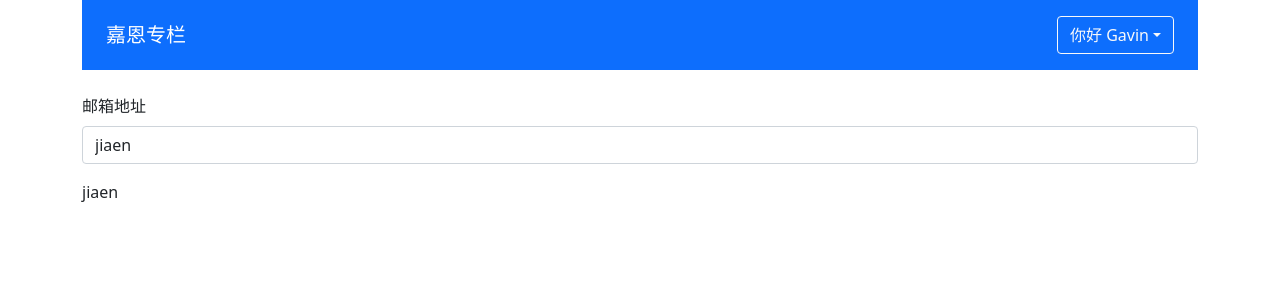
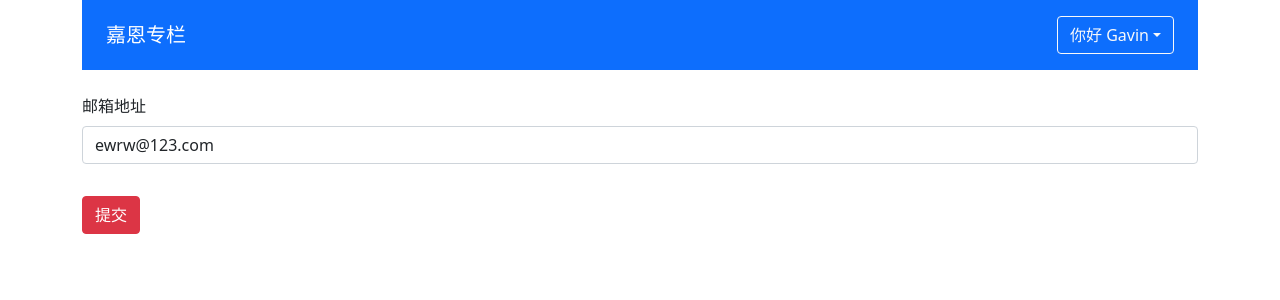
Before and after one commit to jiaen188/vue3-zhihu-project, a Vue app: page / in a window 1280 px wide. Shown: the top 300 px of the page. Built offline with nearby package versions, Linux system fonts and the light colour scheme.

Commit message:
feat: mitt监听器

```diff
--- a/package.json
+++ b/package.json
@@ -9,6 +9,7 @@
   },
   "dependencies": {
     "bootstrap": "^5.0.0-alpha1",
+    "mitt": "^2.1.0",
     "vue": "^3.0.0"
   },
   "devDependencies": {
--- a/src/App.vue
+++ b/src/App.vue
@@ -2,13 +2,15 @@
   <div class="container">
     <global-header :user="currentUser"></global-header>
     <!-- <column-list :list="list" /> -->
-    <form action="">
+    <validate-form action="" @form-submit="onFormSubmit">
       <div class="mb-3">
         <label class="form-label">邮箱地址</label>
-        <validate-input :rules="emailRules" v-model="emailVal" />
-        {{emailVal}}
+        <validate-input ref="inputRef" :rules="emailRules" v-model="emailVal" type="text" placeholder="请输入邮箱地址" />
       </div>
-    </form>
+      <template v-slot:submit>
+        <div class="btn btn-danger">提交</div>
+      </template>
+    </validate-form>
   </div>
 </template>
 
@@ -18,6 +20,7 @@ import 'bootstrap/dist/css/bootstrap.min.css'
 import ColumnList, { ColumnProps } from './components/ColumnList.vue'
 import GlobalHeader, { UserProps } from './components/GlobalHeader.vue'
 import ValidateInput, { RulesProp } from './components/ValidateInput.vue'
+import ValidateForm from './components/ValidateForm.vue'
 
 const currentUser: UserProps = {
   isLogin: true,
@@ -55,19 +58,26 @@ export default defineComponent({
   components: {
     // ColumnList,
     GlobalHeader,
-    ValidateInput
+    ValidateInput,
+    ValidateForm
   },
   setup () {
-    const emailVal = ref('jiaen')
+    const inputRef = ref<any>()
+    const emailVal = ref('ewrw@123.com')
     const emailRules: RulesProp = [
       { type: 'required', message: '电子邮箱地址不能为空' },
       { type: 'email', message: '请输入正确格式的电子邮箱' }
     ]
+    const onFormSubmit = (result: boolean) => {
+      console.log('inputRef', inputRef.value, inputRef.value.validateInput())
+    }
     return {
       list: testData,
       currentUser,
       emailRules,
-      emailVal
+      emailVal,
+      onFormSubmit,
+      inputRef
     }
   }
 })
--- /dev/null
+++ b/src/components/ValidateForm.vue
@@ -0,0 +1,35 @@
+<template>
+  <form class="validate-form-container">
+    <slot></slot>
+    <div class="submit-area" @click.prevent="submitForm">
+      <slot name="submit">
+        <button type="submit" class="btn btn-primary">提交</button>
+      </slot>
+    </div>
+  </form>
+</template>
+
+<script lang="ts">
+import { defineComponent, onUnmounted } from 'vue'
+import mitt from 'mitt'
+
+export const emitter = mitt()
+export default defineComponent({
+  emits: ['form-submit'],
+  setup (props, context) {
+    const submitForm = () => {
+      context.emit('form-submit', true)
+    }
+    const callback = (test: any) => {
+      console.log('test', test)
+    }
+    emitter.on('form-item-created', callback)
+    onUnmounted(() => {
+      emitter.off('form-item-created', callback)
+    })
+    return {
+      submitForm
+    }
+  }
+})
+</script>
--- a/src/components/ValidateInput.vue
+++ b/src/components/ValidateInput.vue
@@ -6,13 +6,15 @@
       :value="inputRef.val"
       @blur="validateInput"
       @input="updateValue"
+      v-bind="$attrs"
      />
     <span v-if="inputRef.error" class="invalid-feedback">{{inputRef.message}}</span>
   </div>
 </template>
 
 <script lang="ts">
-import { defineComponent, PropType, reactive } from 'vue'
+import { defineComponent, PropType, reactive, onMounted } from 'vue'
+import { emitter } from './ValidateForm.vue'
 
 const emailReg = /^[a-zA-Z0-9.!#$%&’*+/=?^_`{|}~-]+@[a-zA-Z0-9-]+(?:\.[a-zA-Z0-9-]+)*$/
 
@@ -29,6 +31,7 @@ export default defineComponent({
     rules: Array as PropType<RuleProp[]>,
     modelValue: String
   },
+  inheritAttrs: false,
   setup (props, context) {
     const inputRef = reactive({
       val: props.modelValue || '',
@@ -59,8 +62,13 @@ export default defineComponent({
           return passed
         })
         inputRef.error = !allPassed
+        return allPassed
       }
+      return true
     }
+    onMounted(() => {
+      emitter.emit('form-item-created', inputRef.val)
+    })
     return {
       inputRef,
       validateInput,
```
Also changed, not shown: 1 other file (tests, documents, lock files or other folders).
